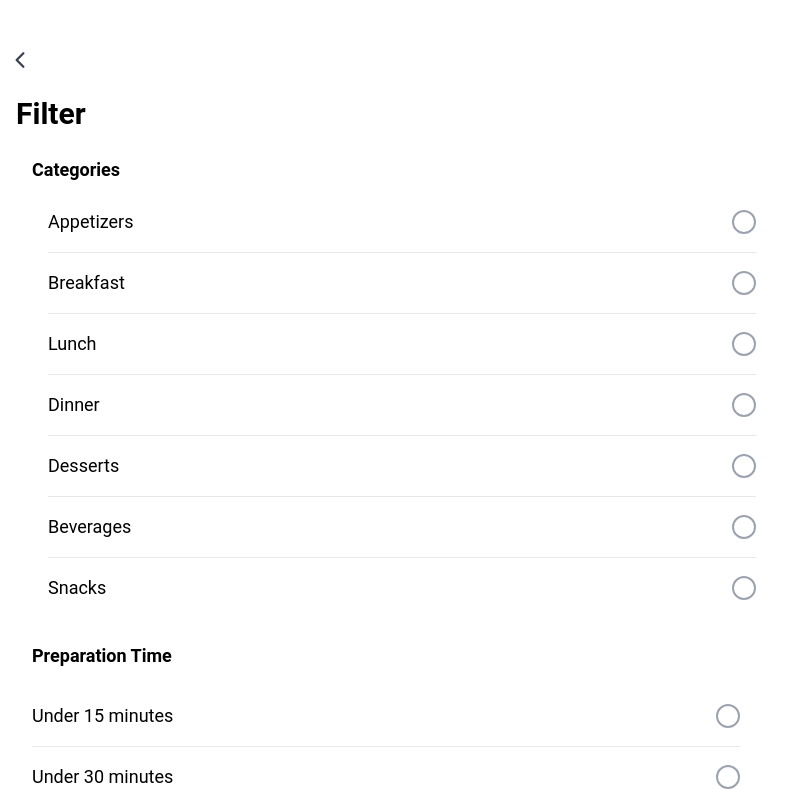
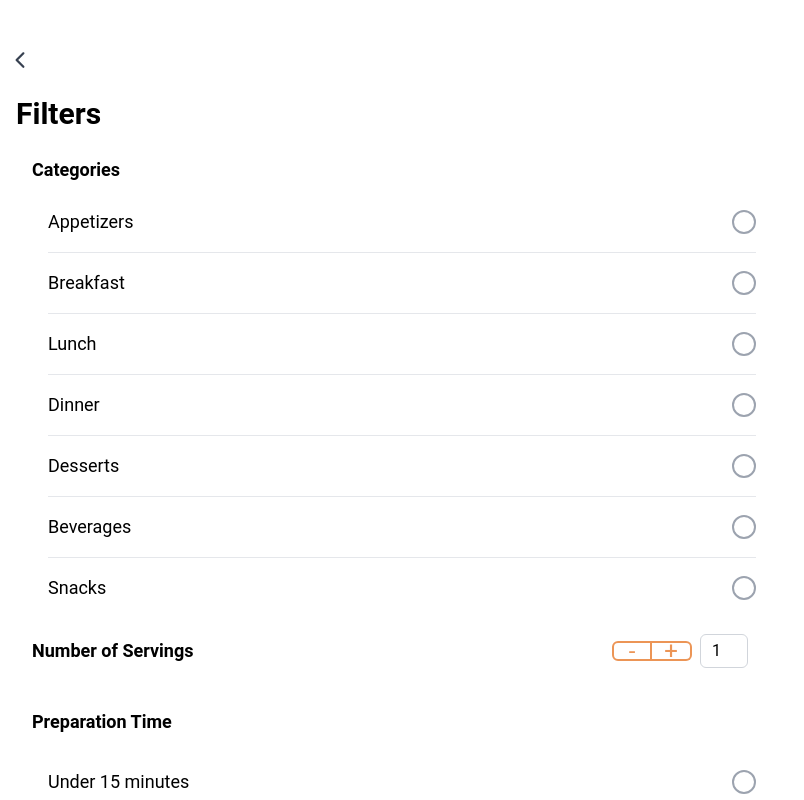
Before and after one commit to rithvikvelapati/WellFed, a Next.js app in the folder frontend/wellfed/: page /food-section/recipe-list/filter in a window 1280 px wide. Shown: the whole page, without its empty margins (0-804 px from the left). Built offline with nearby package versions, Linux system fonts and the light colour scheme.

Commit message:
created the enumerate function and layout for the number of servings in filter. Added styling fixes to the page overall true to figma.

```diff
--- a/frontend/wellfed/src/app/food-section/recipe-list/filter/page.tsx
+++ b/frontend/wellfed/src/app/food-section/recipe-list/filter/page.tsx
@@ -1,21 +1,26 @@
-'use client';
+"use client";
 
-import React, { useEffect, useState } from 'react';
-import { useRouter } from 'next/navigation';
-import { motion, AnimatePresence } from 'framer-motion';
-import { IoIosArrowBack } from 'react-icons/io';
-import { useDispatch } from 'react-redux';
-import { setModalOpen } from '@/store/modalSlice';
-import CategoryFilter from '../ui/CategoryFilter';
-import PreparationTimeFilter from '../ui/PreparationTimeFilter';
+import React, { useEffect, useState } from "react";
+import { useRouter } from "next/navigation";
+import { motion, AnimatePresence } from "framer-motion";
+import { IoIosArrowBack } from "react-icons/io";
+import { useDispatch } from "react-redux";
+import { setModalOpen } from "@/store/modalSlice";
+import CategoryFilter from "../ui/CategoryFilter";
+import PreparationTimeFilter from "../ui/PreparationTimeFilter";
+import ServingsFilter from "../ui/ServingsFilter";
+import ToggleButtonGroup from "../ui/ToggleButtonGroup";
 
 const FilterPage: React.FC = () => {
   const router = useRouter();
   const dispatch = useDispatch();
 
   // State for selected category and preparation time
-  const [selectedCategoryId, setSelectedCategoryId] = useState<number | null>(null);
+  const [selectedCategoryId, setSelectedCategoryId] = useState<number | null>(
+    null
+  );
   const [selectedTimeId, setSelectedTimeId] = useState<number | null>(null);
+  const [servings, setServings] = useState<number>(1);
 
   // Set modal open state to true when component mounts
   useEffect(() => {
@@ -28,19 +33,19 @@ const FilterPage: React.FC = () => {
   // Animation variants for sliding in from left to right
   const modalVariants = {
     initial: {
-      x: '-100vw', // Start from the left
-      opacity: 0,
+      x: "-100vw", // Start from the left
+      opacity: 0
     },
     animate: {
       x: 0, // End at the center
       opacity: 1,
-      transition: { type: 'tween', duration: 0.5 },
+      transition: { type: "tween", duration: 0.5 }
     },
     exit: {
-      x: '100vw', // Exit to the right
+      x: "100vw", // Exit to the right
       opacity: 0,
-      transition: { type: 'tween', duration: 0.5 },
-    },
+      transition: { type: "tween", duration: 0.5 }
+    }
   };
 
   const handleClose = () => {
@@ -53,6 +58,10 @@ const FilterPage: React.FC = () => {
 
   const handleSelectTime = (timeId: number) => {
     setSelectedTimeId(timeId);
+  };
+
+  const handleServingsChange = (newServings: number) => {
+    setServings(newServings);
   };
 
   return (
@@ -75,7 +84,7 @@ const FilterPage: React.FC = () => {
 
         {/* Scrollable Content */}
         <div className="mt-16 pt-4 pl-4 pb-20">
-          <h1 className="text-3xl font-bold my-4">Filter</h1>
+          <h1 className="text-3xl font-bold my-4">Filters</h1>
 
           {/* Categories Section */}
           <h2 className="text-lg font-bold mt-6 ml-4">Categories</h2>
@@ -83,6 +92,14 @@ const FilterPage: React.FC = () => {
             selectedCategoryId={selectedCategoryId}
             onSelectCategory={handleSelectCategory}
           />
+          {/* Number of Servings Section */}
+          <div className="flex items-center justify-between max-w-[740px]">
+            <h2 className="text-lg font-bold ml-4">Number of Servings</h2>
+            <ServingsFilter
+              servings={servings}
+              onServingsChange={handleServingsChange}
+            />
+          </div>
 
             {/* Preparation Time Section */}
             <h2 className="text-lg font-bold mt-6 ml-4">Preparation Time</h2>
@@ -90,6 +107,14 @@ const FilterPage: React.FC = () => {
               selectedTimeId={selectedTimeId}
               onSelectTime={handleSelectTime}
             />
+            {/* Calories Section */}
+            <h2 className="text-lg font-bold mt-6 ml-4">Calories</h2>
+
+            {/* Cooking for Section */}
+            <h2 className="text-lg font-bold mt-6 ml-4">Cooking for</h2>
+            <div className="ml-6 mt-4 flex space-x-fluid-px">
+              <ToggleButtonGroup />
+            </div>
         </div>
       </motion.div>
     </AnimatePresence>
--- a/frontend/wellfed/src/app/food-section/recipe-list/ui/PreparationTimeFilter.tsx
+++ b/frontend/wellfed/src/app/food-section/recipe-list/ui/PreparationTimeFilter.tsx
@@ -14,7 +14,7 @@ const PreparationTimeFilter: React.FC<PreparationTimeFilterProps> = ({
   onSelectTime,
 }) => {
   return (
-    <div className="p-4 max-w-[740px]">
+    <div className="p-4 ml-4 max-w-[740px]">
       <ul>
         {preparationTimeOptions.map((option) => (
           <li
--- /dev/null
+++ b/frontend/wellfed/src/app/food-section/recipe-list/ui/ServingsFilter.tsx
@@ -0,0 +1,89 @@
+'use client';
+
+import React, { useState } from 'react';
+
+interface ServingsFilterProps {
+  servings: number;
+  onServingsChange: (newServings: number) => void;
+}
+
+const ServingsFilter: React.FC<ServingsFilterProps> = ({
+  servings,
+  onServingsChange,
+}) => {
+  const [inputValue, setInputValue] = useState(servings.toString());
+
+  const handleIncrement = () => {
+    const newServings = servings + 1;
+    onServingsChange(newServings);
+    setInputValue(newServings.toString());
+  };
+
+  const handleDecrement = () => {
+    if (servings > 1) {
+      const newServings = servings - 1;
+      onServingsChange(newServings);
+      setInputValue(newServings.toString());
+    } else {
+      alert('Number of servings cannot be less than 1.');
+    }
+  };
+
+const [error, setError] = useState<string | null>(null);
+
+const handleInputChange = (e: React.ChangeEvent<HTMLInputElement>) => {
+  const value = e.target.value.trim();
+  setInputValue(value);
+
+  try {
+    if (value === '') {
+      throw new Error('Please enter a number.');
+    }
+    const parsedValue = parseInt(value, 10);
+    if (
+      isNaN(parsedValue) ||
+      parsedValue <= 0 ||
+      !Number.isInteger(parsedValue)
+    ) {
+      throw new Error('Please enter a whole number greater than 0.');
+    }
+    onServingsChange(parsedValue);
+    setError(null);
+  } catch (error: any) {
+    setError(error.message);
+  }
+};
+
+// In the return statement
+{error && <p className="text-red-500 mt-2">{error}</p>}
+
+  return (
+    <div className="py-4 mx-2 max-w-[740px]">
+      <div className="flex items-center space-x-fluid-px">
+        <div className="flex">
+            <button
+            onClick={handleDecrement}
+            className="w-10 h-5 flex items-center justify-center rounded-l-md bg-white text-2xl text-secondary font-normal border-2 border-secondary"
+            >
+            -
+            </button>
+            <button
+            onClick={handleIncrement}
+            className="w-10 h-5 flex items-center justify-center rounded-r-md bg-white text-2xl text-secondary font-normal border-2 border-secondary border-l-0"
+            >
+            +
+            </button>
+        </div>
+        <input
+          type="number"
+          value={inputValue}
+          onChange={handleInputChange}
+          className="w-12 text-center border border-gray-300 rounded-md p-1"
+          min="1"
+        />
+      </div>
+    </div>
+  );
+};
+
+export default ServingsFilter;
```
Lines whose indentation alone changed are shown as unchanged.
